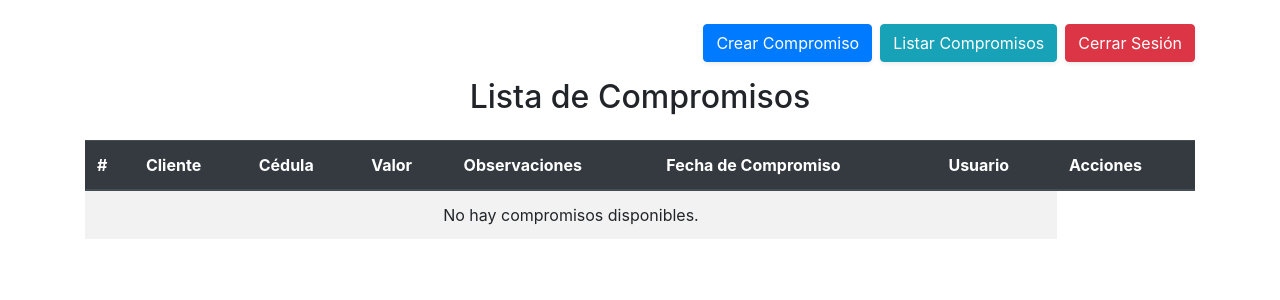
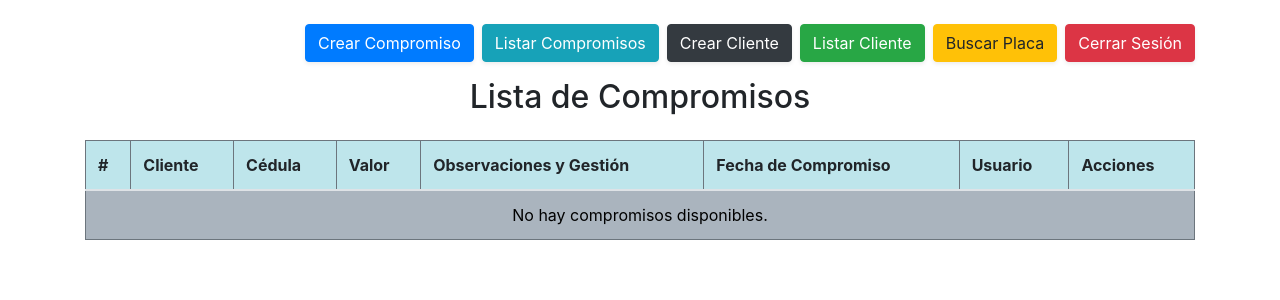
Before and after one commit to killwill22/compromisoscredibike, a Flask app: page /list_payment_commitments in a window 1280 px wide. Shown: the top 300 px of the page. Run offline with Flask 3, Linux system fonts and the light colour scheme; the visitor is signed in with stand-in values (Sample User, id 1); data that the repository does not hold is empty; some libraries are stand-ins or nearby versions.

Commit message:
se hicieron mejoras en aspecto visual

```diff
--- a/run.py
+++ b/run.py
@@ -118,11 +118,13 @@ def crear_compromiso():
 
 
 # Listar compromisos
+
+
 @app.route('/list_payment_commitments')
 def list_payment_commitments():
     if 'logged_in' in session and session['rol'] in ['admin', 'root']:
         fecha_actual = datetime.now().strftime('%Y-%m-%d')
-        compromisos = supabase.table('compromisos').select('*').order('fecha_compromiso', desc=True).execute().data
+        compromisos = supabase.table('compromisos').select('*').order('fecha_compromiso', desc=False).execute().data
         return render_template('list_commitments.html', compromisos=compromisos)
     return redirect(url_for('index'))
 
--- a/templates/list_commitments.html
+++ b/templates/list_commitments.html
@@ -5,6 +5,21 @@
     <meta name="viewport" content="width=device-width, initial-scale=1.0">
     <title>Lista de Compromisos</title>
     <link rel="stylesheet" href="https://stackpath.bootstrapcdn.com/bootstrap/4.5.2/css/bootstrap.min.css">
+    <style>
+
+        .table-striped tbody tr:nth-of-type(odd) {
+            background-color: #aab4be; /* Gris Oscuro */
+            color: #000000; /* Letras Blancas */
+        }
+        .table-striped tbody tr:nth-of-type(even) {
+            background-color: #f8f9fa; /* Gris Claro */
+            color: #000000; /* Letras Negras */
+        }
+
+        .table-bordered th, .table-bordered td {
+            border: 1px solid #6c757d; /* Bordes más oscuros */
+        }
+    </style>
 </head>
 <body>
     <div class="container mt-4">
@@ -12,21 +27,25 @@
         <div class="d-flex justify-content-end mb-3">
             <a href="{{ url_for('crear_compromiso') }}" class="btn btn-primary shadow-sm mr-2">Crear Compromiso</a>
             <a href="{{ url_for('list_payment_commitments') }}" class="btn btn-info shadow-sm mr-2">Listar Compromisos</a>
+            <a href="{{ url_for('create_client') }}" class="btn btn-dark shadow-sm mr-2">Crear Cliente</a>
+            <a href="{{ url_for('list_clients') }}" class="btn btn-success shadow-sm mr-2">Listar Cliente</a>
+            <a href="{{ url_for('search_client') }}" class="btn btn-warning shadow-sm mr-2">Buscar Placa</a>
             <a href="{{ url_for('logout') }}" class="btn btn-danger shadow-sm">Cerrar Sesión</a>
+
         </div>
 
         <!-- Título de la página -->
         <h2 class="text-center mb-4">Lista de Compromisos</h2>
 
         <!-- Tabla de compromisos -->
-        <table class="table table-striped">
-            <thead class="thead-dark">
+        <table class="table table-striped table-hover table-bordered rounded mb-4">
+            <thead class="table-striped table-info">
                 <tr>
                     <th>#</th>
                     <th>Cliente</th>
                     <th>Cédula</th>
                     <th>Valor</th>
-                    <th>Observaciones</th>
+                    <th>Observaciones y Gestión</th>
                     <th>Fecha de Compromiso</th>
                     <th>Usuario</th>
                     <th>Acciones</th>
@@ -40,21 +59,23 @@
                             <td>{{ compromiso.cliente }}</td>
                             <td>{{ compromiso.cedula }}</td>
                             <td>{{ compromiso.valor }}</td>
-                            <td>{{ compromiso.observacion}}</td>
+                            <td>{{ compromiso.observacion }}</td>
                             <td>{{ compromiso.fecha_compromiso }}</td>
                             <td>{{ compromiso.creado_por }}</td>
                             <td>
-                                <a href="{{ url_for('update_payment_commitment', id=compromiso.id) }}" class="btn btn-warning btn-sm">Prog de nuevo</a>
+                                <a href="{{ url_for('update_payment_commitment', id=compromiso.id) }}"
+                                   class="btn btn-warning btn-sm">Reprogramar</a>
                             </td>
                         </tr>
                     {% endfor %}
                 {% else %}
                     <tr>
-                        <td colspan="7" class="text-center">No hay compromisos disponibles.</td>
+                        <td colspan="8" class="text-center">No hay compromisos disponibles.</td>
                     </tr>
                 {% endif %}
             </tbody>
         </table>
+
     </div>
 
     <script src="https://code.jquery.com/jquery-3.5.1.slim.min.js"></script>
--- a/templates/search_client.html
+++ b/templates/search_client.html
@@ -39,7 +39,7 @@
 
         <!-- Formulario de búsqueda -->
         <form action="{{ url_for('search_client') }}" method="get" class="d-flex justify-content-center mb-5">
-            <input type="text" name="query" class="form-control me-2" placeholder="Ingrese nombre, cédula, moto o placa" required>
+            <input type="text" name="query" class="form-control me-2" placeholder="Ingrese placa" required>
             <button type="submit" class="btn btn-primary">Buscar</button>
         </form>
 
```
Also changed, not shown: templates/list_clients.html (+16 -1 lines), static/css/styles.css (added).
